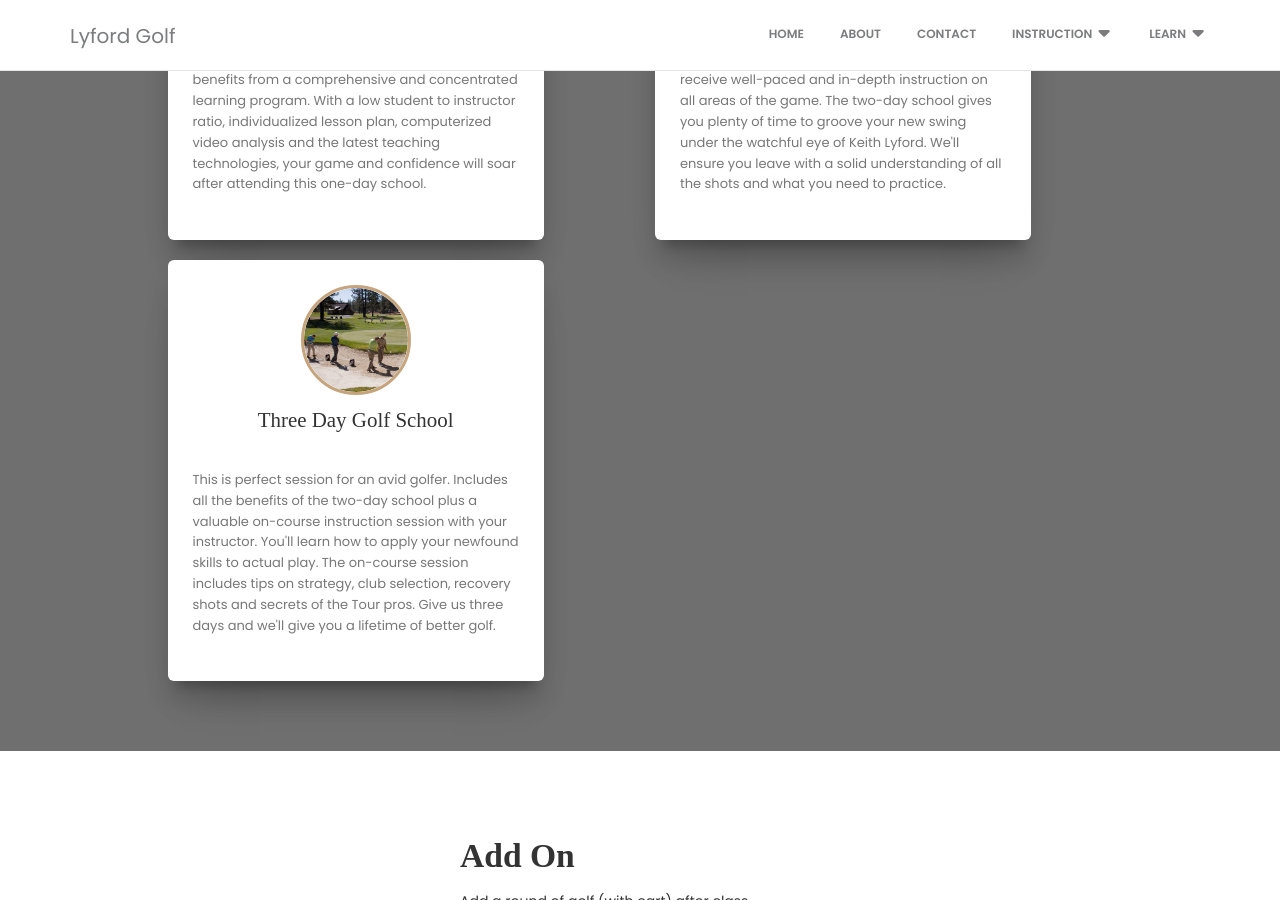
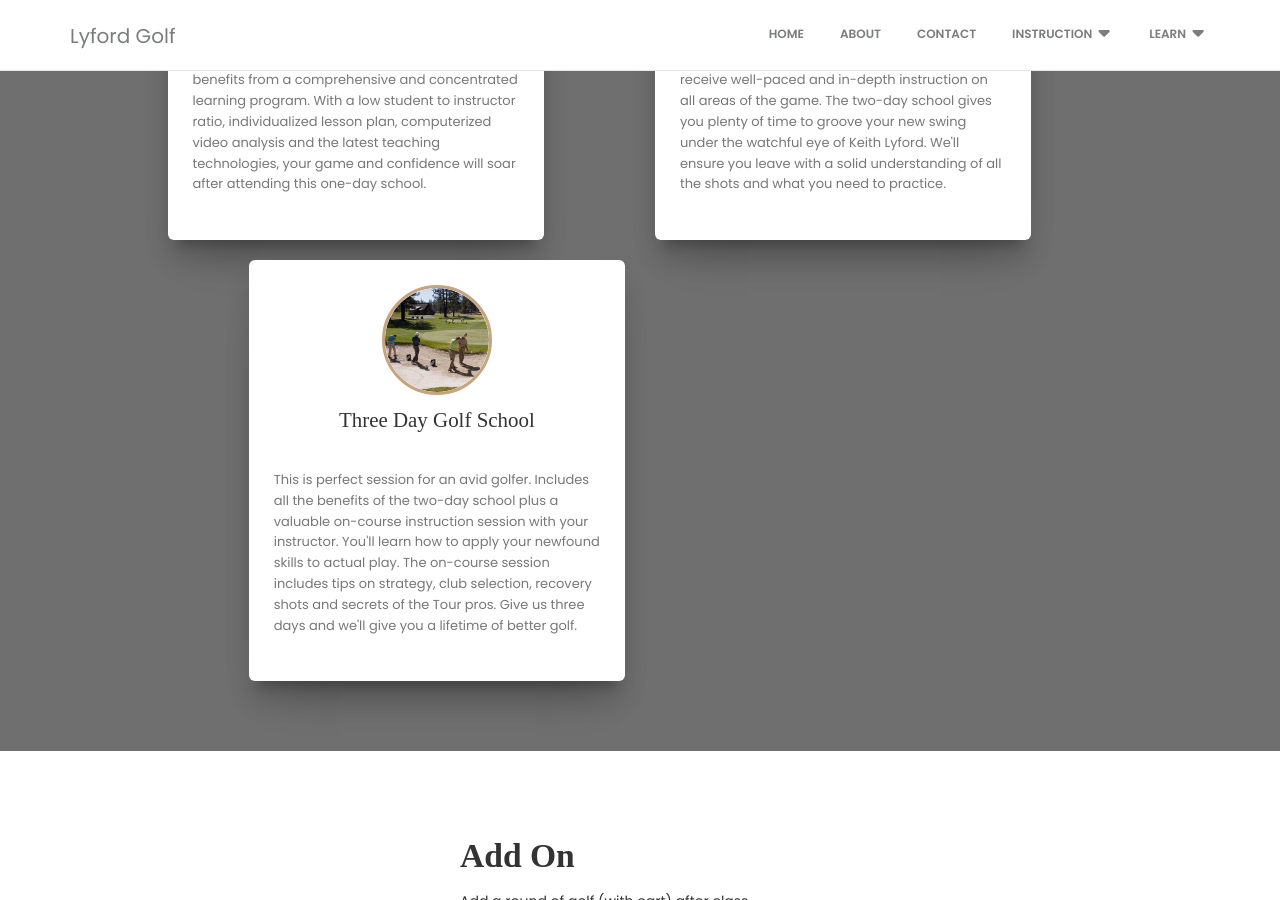
Before and after one commit to cheneymah18/lyfordgolf, a Jekyll site: the page built from golf-schools-truckee.html, in a window 1280 px wide and 900 px high, scrolled down 1579 px. Built offline with Jekyll 4.4.1, drawn with Linux system fonts in a browser that asks for light colours; nearby versions of some CDN libraries; some web fonts are replaced.

Commit message:
Update golf-schools-truckee.html

```diff
--- a/golf-schools-truckee.html
+++ b/golf-schools-truckee.html
@@ -80,7 +80,7 @@ category: instruction
                                         </div>
                                     </div>
                                 </div>
-                                <div class="col-sm-6 col-lg-5">
+                                <div class="col-sm-6 col-lg-5 col-lg-offset-1">
                                     <div class="card card-member">
                                         <div class="content">
                                             <div class="avatar avatar-warning">
```
